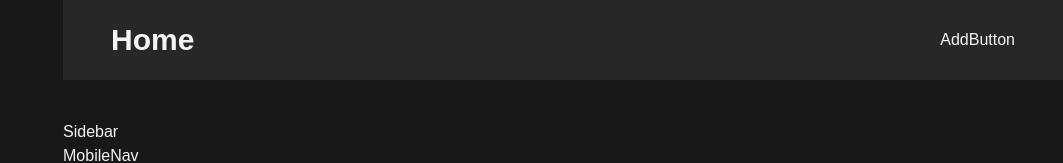
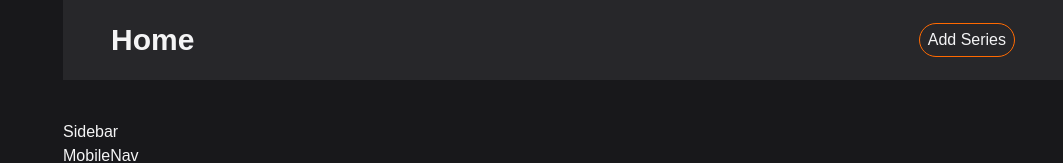
Before and after one commit to nomaan-07/watch-list, a React (Vite) app: page /#/home in a window 1280 px wide. Shown: the top 163 px of the page, without its empty margins (217-1280 px from the left). Built offline with nearby package versions, Linux system fonts and the light colour scheme; a web font is replaced by a local one.

Commit message:
feat(ui): create button component

```diff
--- a/src/ui/buttons/AddButton.tsx
+++ b/src/ui/buttons/AddButton.tsx
@@ -1,5 +1,7 @@
+import Button from "./Button";
+
 function AddButton() {
-  return <div>AddButton</div>;
+  return <Button>Add Series</Button>;
 }
 
 export default AddButton;
--- /dev/null
+++ b/src/ui/buttons/Button.tsx
@@ -0,0 +1,32 @@
+import type { MouseEventHandler, ReactNode } from "react";
+
+interface ButtonProps {
+  children: ReactNode;
+  type?: "button" | "submit" | "reset";
+  onClick: MouseEventHandler<HTMLButtonElement>;
+  disabled?: boolean;
+  ariaLabel?: string;
+}
+
+function Button({
+  children,
+  type = "button",
+  disabled = false,
+  onClick,
+  ariaLabel,
+}: ButtonProps) {
+  return (
+    <button
+      type={type}
+      onClick={onClick}
+      disabled={disabled}
+      aria-label={ariaLabel}
+      className="group relative overflow-hidden rounded-full border border-orange-500 px-2 py-1 font-medium transition-transform md:cursor-pointer md:hover:rotate-4"
+    >
+      <div className="absolute top-0 bottom-0 left-0 -z-10 w-0 rounded-full bg-orange-500 transition-all group-hover:w-full"></div>
+      {children}
+    </button>
+  );
+}
+
+export default Button;
```
